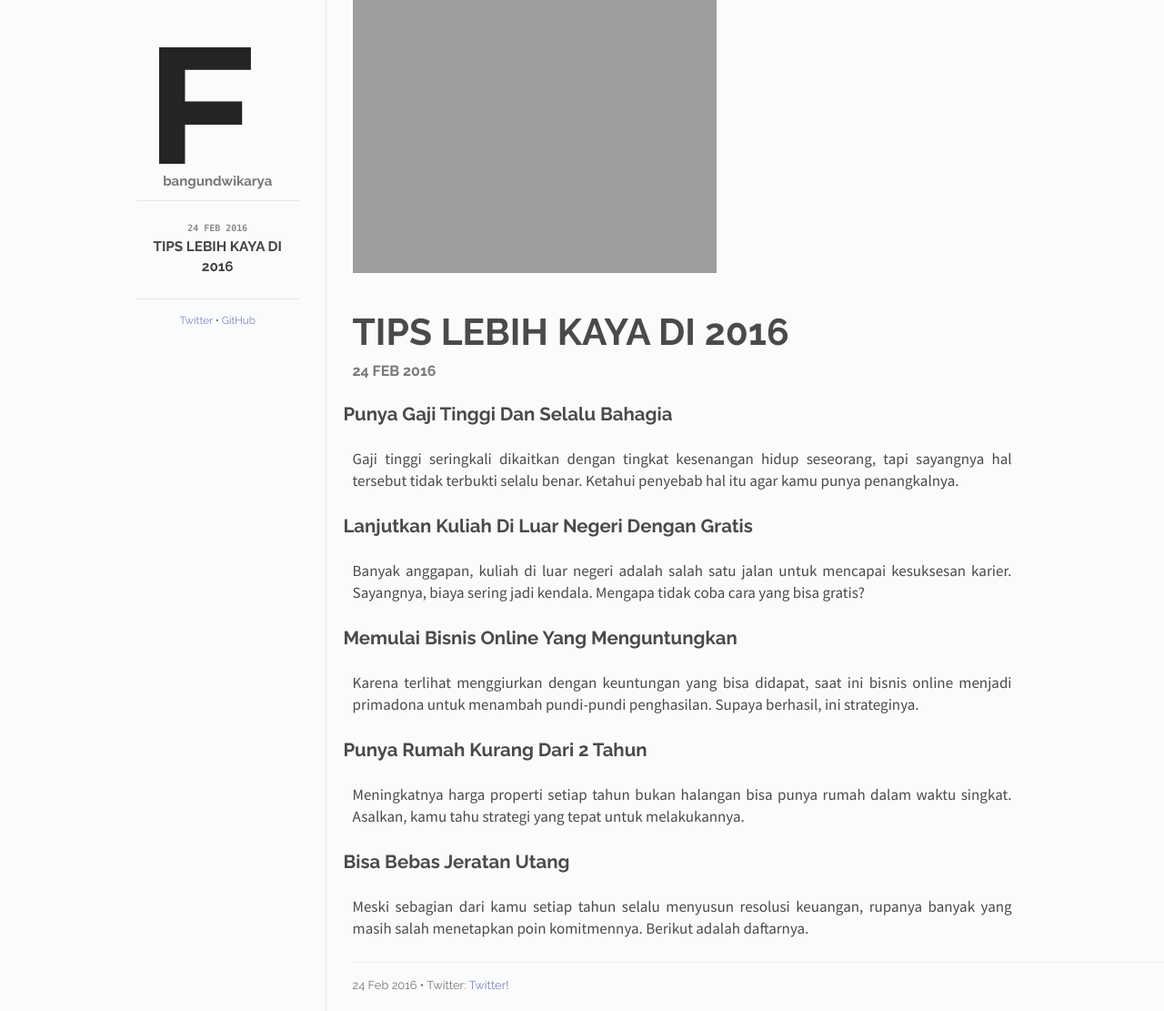
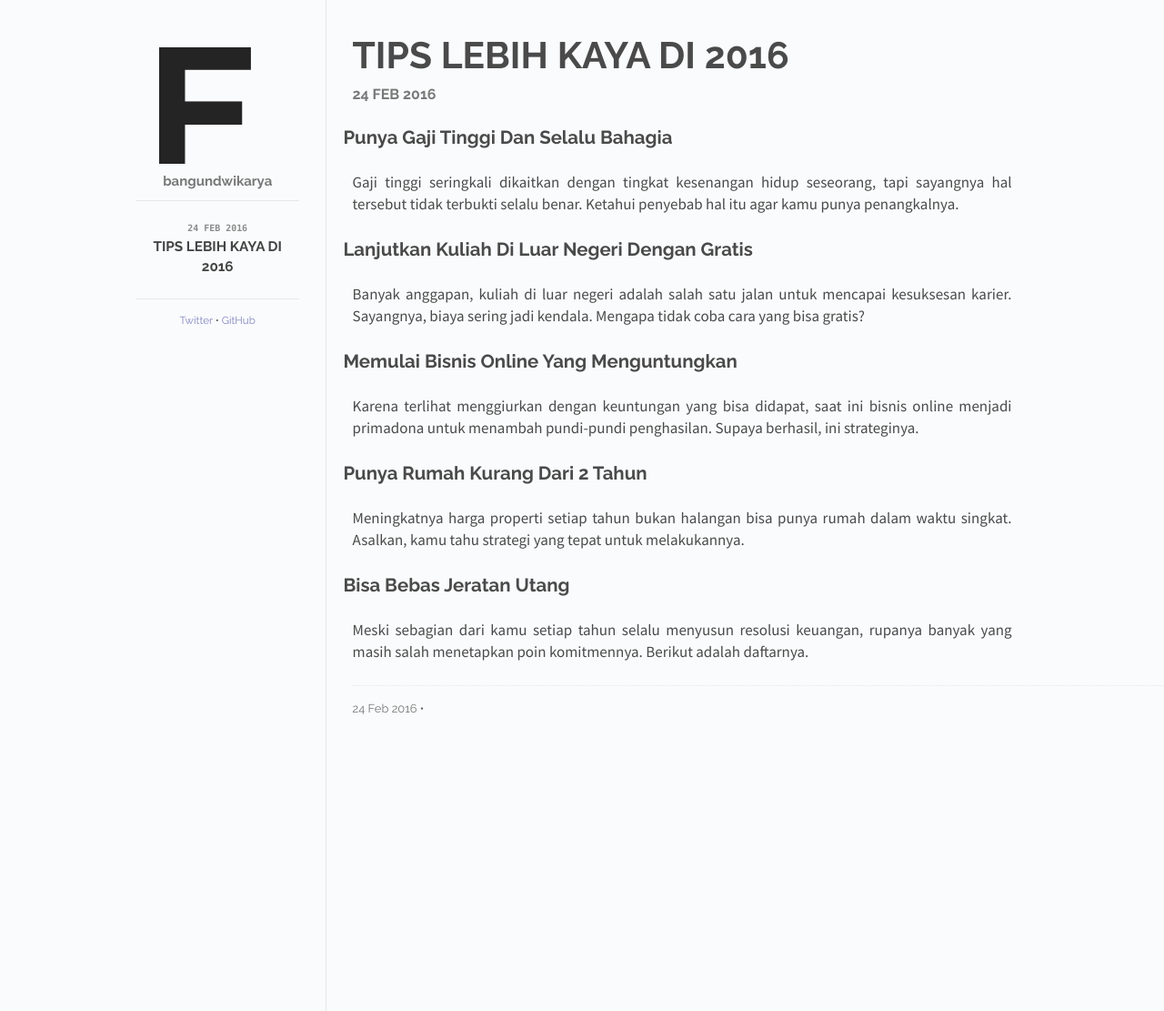
Before and after one commit to bangundwikarya/bangundwikarya.github.io, a Jekyll site: the page built from index.html, in a window 1280 px wide. Shown: the whole page at 91% size. Built offline with Jekyll 4.4.1, drawn with Linux system fonts in a browser that asks for light colours; the list of posts is cut into pages by our own code.

Commit message:
Update post.html

```diff
--- a/_includes/post.html
+++ b/_includes/post.html
@@ -3,23 +3,17 @@
     <img src="http://bangundwikarya.github.io/images/sidebar-button.png">
   </div>
   <div id="post-info">
-    <div id="cover-photo-container">
-      <img id="cover-photo" src="http://bangundwikarya.github.io/images/cover.png">
-    </div>
     <div id="info-container">
       <h2 id="title">{{ page.title }}</h2>
       <span id="date">{{ page.date | date_to_string }}</span>
-      {{ post.excerpt | remove: '<p>' | remove: '</p>' }}
     </div>
   </div>
-
   <div class="post">
     {{ content }}
   </div>
   <div class="colophon">
     <p>
       <span id="pub-date">{{ page.date | date_to_string }}</span> <span class="separator">&bull;</span>
-      <span id="social">Twitter: <a href="https://twitter.com/Dipotarget" rel="nofollow" target="_blank">Twitter</a>!</span>
     </p>
   </div>
 </div>
```
